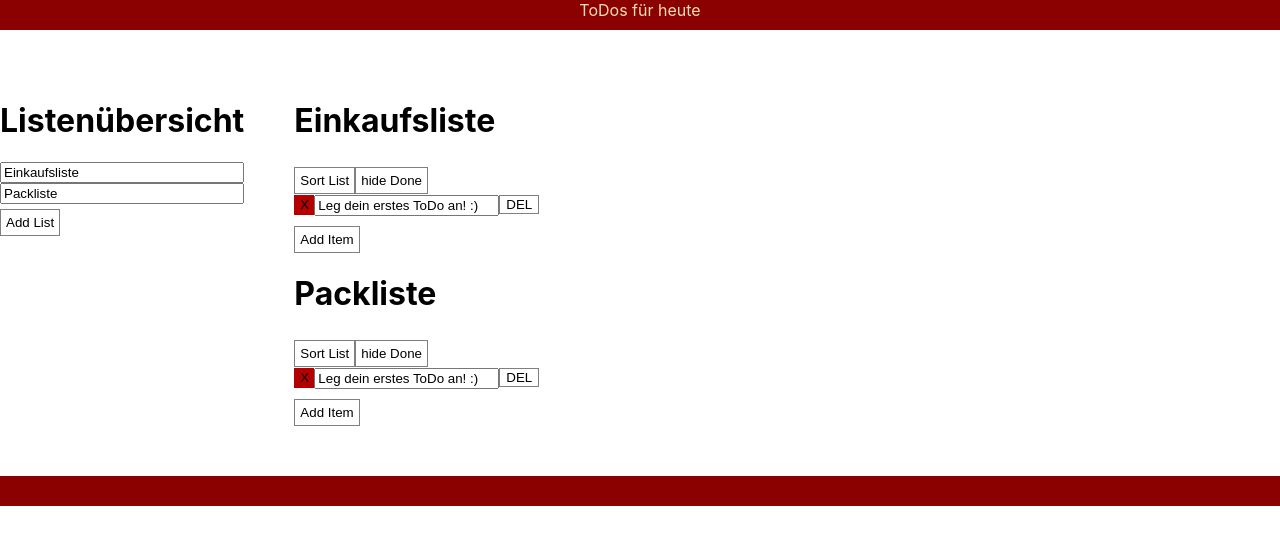
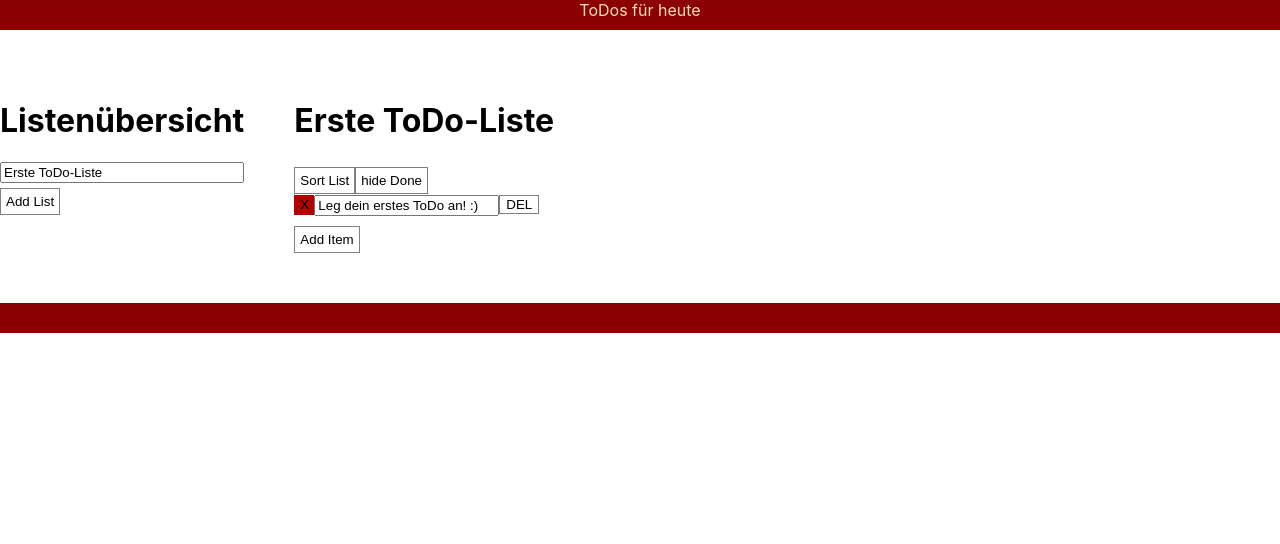
Before and after one commit to olrchhlm/ToDoApp-React, a React (Create React App) app: page / in a window 1280 px wide. Shown: the top 544 px of the page. Built offline with nearby package versions, Linux system fonts and the light colour scheme.

Commit message:
local storage for list overview

```diff
--- a/src/components/ListOverview.js
+++ b/src/components/ListOverview.js
@@ -5,25 +5,21 @@ class ListOverview extends React.Component {
   constructor(props) {
     super(props);
     this.state = {
-      //timestamp als ID hinzufügen, damit alles im speicher wiedergefunden werden kann
-      toDoLists: [
-        {
-          title: "Einkaufsliste",
-          color: "blue",
-          show: true,
-          storageID: Date.now()
-        },
-        {
-          title: "Packliste",
-          color: "red",
-          show: true,
-          storageID: 1541522142967
-        }
-      ]
+      toDoLists: this.createListOfItems()
     };
 
     this.addToDoList = this.addToDoList.bind(this);
     this.handleInput = this.handleInput.bind(this);
+    this.createListOfItems = this.createListOfItems.bind(this);
+  }
+
+  createListOfItems() {
+    let storedListOfItems = JSON.parse(localStorage.getItem("ToDoLists"));
+    if (storedListOfItems) {
+      return [...storedListOfItems];
+    } else {
+      return [{ title: "Erste ToDo-Liste", isDone: false, show: true }];
+    }
   }
 
   addToDoList() {
@@ -56,6 +52,10 @@ class ListOverview extends React.Component {
     this.setState({
       toDoLists: updatedView
     });
+  }
+
+  componentDidUpdate() {
+    localStorage.setItem("ToDoLists", JSON.stringify(this.state.toDoLists));
   }
 
   render() {
```
